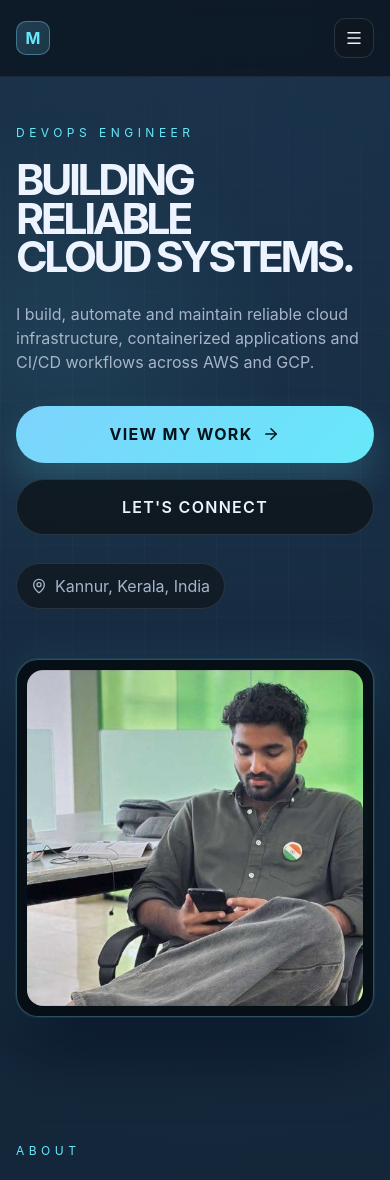
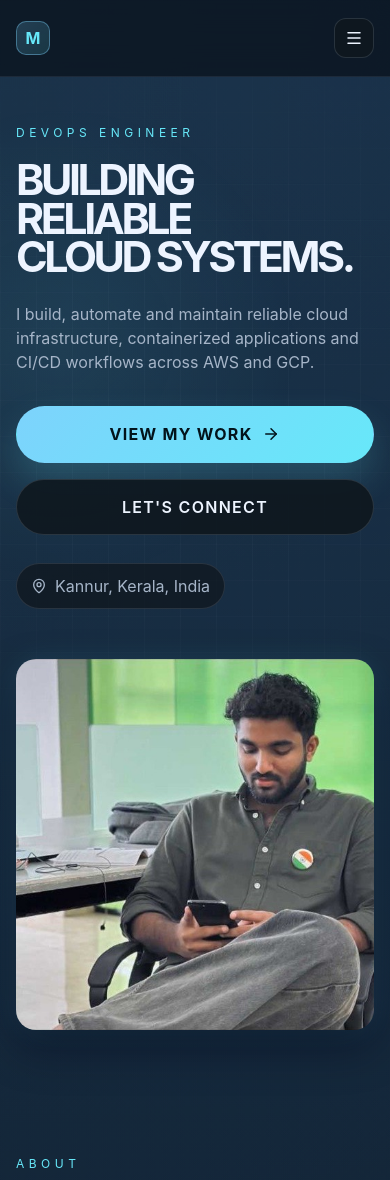
Before and after one commit to hadilhad1/portfolio, a React (Vite) app: page / in a window 390 px wide. Shown: the top 1180 px of the page. Built offline with nearby package versions, Linux system fonts and the light colour scheme.

Commit message:
Refine responsive profile image sizing

```diff
--- a/src/App.css
+++ b/src/App.css
@@ -274,39 +274,22 @@
 
 .profile-frame {
   position: relative;
-  width: min(520px, 100%);
-  padding: 10px;
-  border: 1px solid rgba(125, 211, 252, 0.32);
-  background: rgba(8, 15, 21, 0.96);
-  border-radius: 22px;
-  box-shadow: 0 0 0 1px rgba(103, 232, 249, 0.08), 0 24px 70px rgba(2, 6, 23, 0.7), 0 0 46px rgba(103, 232, 249, 0.16);
-  overflow: hidden;
-  transition: transform 0.25s ease, box-shadow 0.25s ease;
-}
-
-.profile-frame::before {
-  content: '';
-  position: absolute;
-  inset: 18% -20% auto;
-  height: 55%;
-  background: radial-gradient(circle, rgba(103, 232, 249, 0.24), transparent 68%);
-  pointer-events: none;
+  width: min(400px, 100%);
+  transition: transform 0.25s ease;
 }
 
 .profile-frame:hover {
-  transform: translateY(-4px);
-  box-shadow: 0 0 0 1px rgba(103, 232, 249, 0.16), 0 28px 78px rgba(2, 6, 23, 0.72), 0 0 56px rgba(103, 232, 249, 0.22);
+  transform: translateY(-3px);
 }
 
 .profile-image {
-  position: relative;
-  z-index: 1;
   display: block;
   width: 100%;
-  aspect-ratio: 1;
+  height: 480px;
   object-fit: cover;
-  object-position: center 50%;
-  border-radius: 16px;
+  object-position: center;
+  border-radius: 20px;
+  box-shadow: 0 18px 44px rgba(2, 6, 23, 0.4), 0 0 28px rgba(103, 232, 249, 0.12);
 }
 
 .about-section {
@@ -678,6 +661,14 @@
     flex-direction: column;
     align-items: flex-start;
   }
+
+  .profile-frame {
+    width: min(380px, 100%);
+  }
+
+  .profile-image {
+    height: clamp(360px, 72vw, 440px);
+  }
 }
 
 @media (max-width: 780px) {
@@ -726,6 +717,14 @@
     font-size: 1rem;
   }
 
+  .profile-frame {
+    width: min(360px, 100%);
+  }
+
+  .profile-image {
+    height: clamp(340px, 95vw, 420px);
+  }
+
   .cta-row {
     flex-direction: column;
     align-items: flex-start;
```
